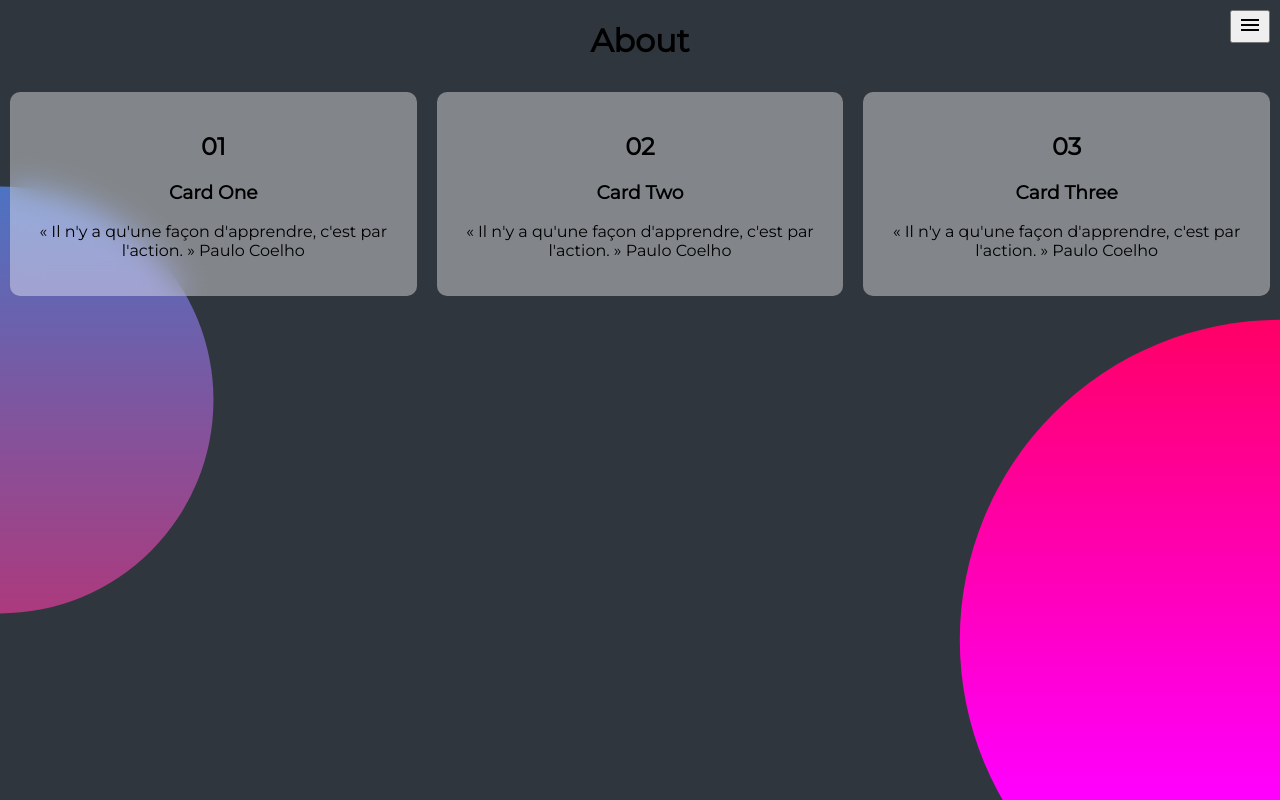
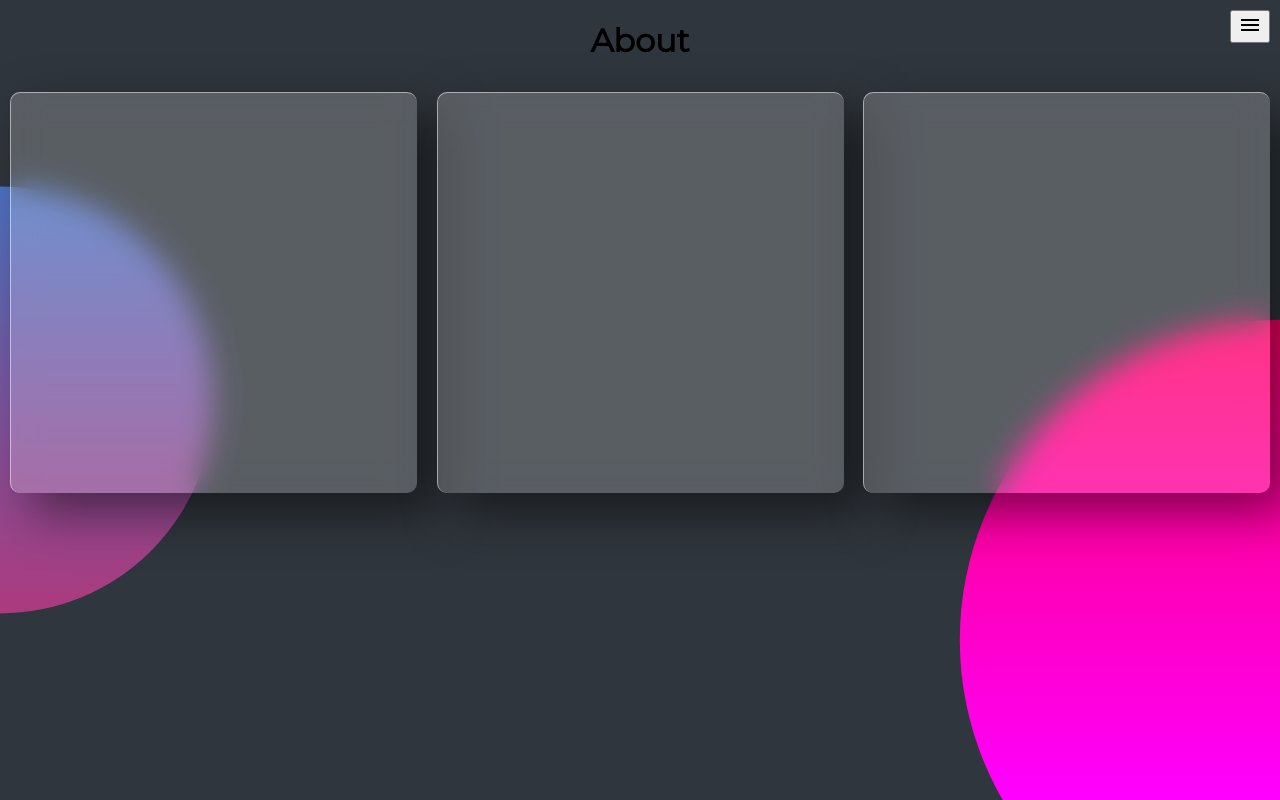
Before and after one commit to Baovola1/nextPf, a Next.js app: page /about in a window 1280 px wide. Built offline with nearby package versions, Linux system fonts and the light colour scheme.

Commit message:
style card effet 3D

```diff
--- a/app/about/page.js
+++ b/app/about/page.js
@@ -1,41 +1,56 @@
-import React from "react";
+"use client";
+import React, { useEffect } from "react";
 import Navigation from "../Components/Navigation";
 import styles from "../styles/about.module.css";
+import VanillaTilt from "vanilla-tilt";
 
 const about = () => {
+  useEffect(() => {
+    VanillaTilt.init(document.querySelectorAll(".card"), {
+      max: 25,
+      speed: 400,
+      glare: true,
+      "max-glare": 1,
+    });
+  }, []);
+
   return (
     <>
       <Navigation />
       <h1>About</h1>
       <div className={styles.parent}>
-        <div className={styles.card}>
+        <div className={`${styles.card} card`}>
           <div className={styles.content}>
-            <h2>01</h2>
-            <h3>Card One</h3>
+            <h2 className={styles.titre2}>01</h2>
+            <h3 className={styles.titre3}>Hard skills</h3>
             <p>
               « Il n'y a qu'une façon d'apprendre, c'est par l'action. » Paulo
               Coelho
             </p>
+            <button className={styles.btn}>Click here</button>
           </div>
         </div>
-        <div className={styles.card}>
+        <div className={`${styles.card} card`}>
           <div className={styles.content}>
-            <h2>02</h2>
-            <h3>Card Two</h3>
+            <h2 className={styles.titre2}>02</h2>
+            <h3 className={styles.titre3}>Soft Skills</h3>
+
             <p>
               « Il n'y a qu'une façon d'apprendre, c'est par l'action. » Paulo
               Coelho
             </p>
+            <button className={styles.btn}>Click here</button>
           </div>
         </div>
-        <div className={styles.card}>
+        <div className={`${styles.card} card`}>
           <div className={styles.content}>
-            <h2>03</h2>
-            <h3>Card Three</h3>
+            <h2 className={styles.titre2}>03</h2>
+            <h3 className={styles.titre3}>Card Three</h3>
             <p>
               « Il n'y a qu'une façon d'apprendre, c'est par l'action. » Paulo
               Coelho
             </p>
+            <button className={styles.btn}>Click here</button>
           </div>
         </div>
       </div>
--- a/app/styles/about.module.css
+++ b/app/styles/about.module.css
@@ -6,17 +6,54 @@
 
 /* Styles pour chaque carte (card) */
 .card {
-  background: rgba(255, 255, 255, 0.4); /* Couleur de fond avec transparence */
+  background: rgba(255, 255, 255, 0.2); /* Couleur de fond avec transparence */
   border-radius: 10px;
   padding: 20px;
-  width: 45%;
-  box-shadow: 20px 20 px 50px rgba(0, 0, 0, 0.5);
+  width: 35wh;
+  height: 45vh;
+  box-shadow: 20px 20px 50px rgba(0, 0, 0, 0.5);
   backdrop-filter: blur(15px); /* Effet de flou pour le verre */
   margin: 10px;
   overflow: hidden;
+  border-top: 1px solid rgba(255, 255, 255, 0.5);
+  border-left: 1px solid rgba(255, 255, 255, 0.5);
 }
 
 /* Styles pour le contenu à l'intérieur de chaque carte */
 .content {
   text-align: center;
+  transition: 0.4s;
+  color: white;
+  transform: translateY(100px);
+  opacity: 0;
 }
+
+.content:hover {
+  transform: translateY(0px);
+  opacity: 1;
+}
+
+.titre2 {
+  position: absolute;
+  top: -165px;
+  right: 0;
+  padding: 15px;
+  font-size: 6em;
+  color: rgba(255, 255, 255, 0.05);
+  pointer-events: none;
+}
+.titre3 {
+  font-size: 1.8em;
+  z-index: 1;
+}
+
+.btn {
+  position: relative;
+  display: inline-block;
+  border-radius: 15px;
+  padding: 8px 20px;
+  border: none;
+  color: black;
+  font-weight: 500;
+  box-shadow: 0 5px 15px rgba(255, 255, 255, 0.3);
+}
--- a/package.json
+++ b/package.json
@@ -16,7 +16,8 @@
     "next": "14.0.0",
     "react": "^18",
     "react-dom": "^18",
-    "react-router-dom": "^6.17.0"
+    "react-router-dom": "^6.17.0",
+    "vanilla-tilt": "^1.8.1"
   },
   "devDependencies": {
     "autoprefixer": "^10.4.16",
```
Also changed, not shown: 1 other file (tests, documents, lock files or other folders).
